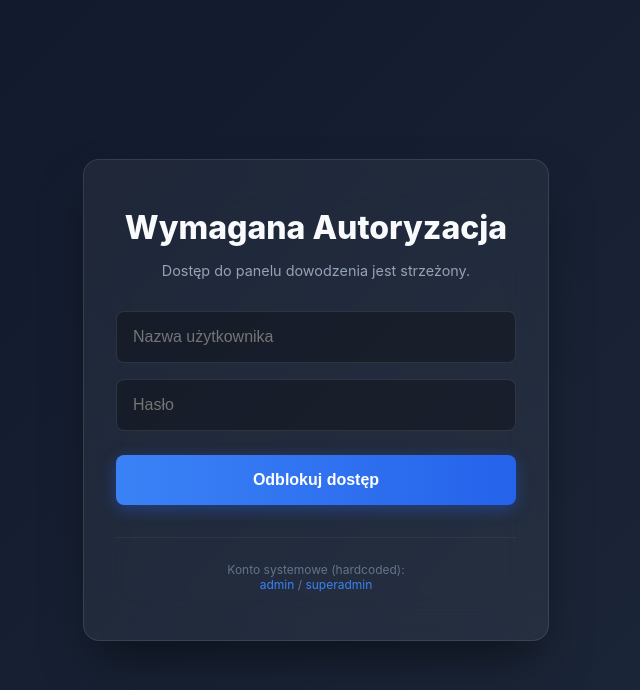
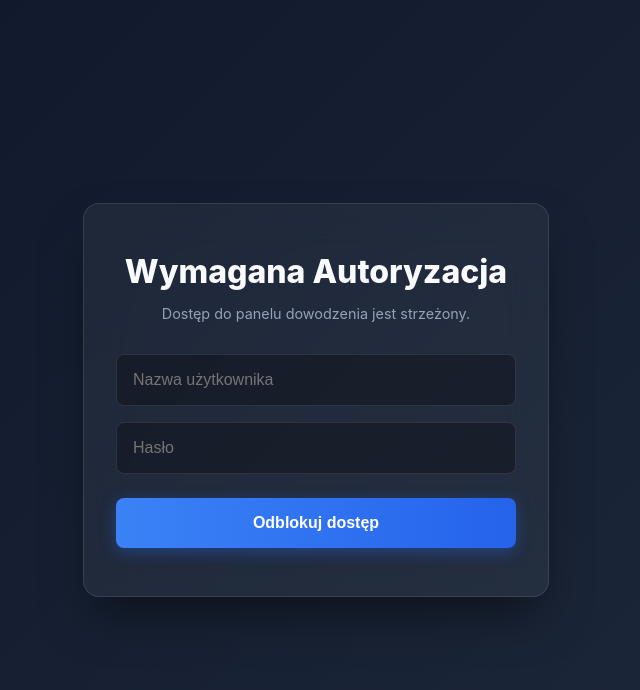
Before and after one commit to icojajo/TEST, a Next.js app: page /login in a window 1280 px wide. Shown: the top 690 px of the page, without its empty margins (324-964 px from the left). Built offline with nearby package versions, Linux system fonts and the light colour scheme.

Commit message:
Add files via upload

```diff
--- a/app/login/page.tsx
+++ b/app/login/page.tsx
@@ -92,12 +92,6 @@ export default function LoginPage() {
           </button>
         </form>
 
-        <div style={{ marginTop: "2rem", paddingTop: "1.5rem", borderTop: "1px solid rgba(255,255,255,0.05)" }}>
-          <p style={{ color: "#64748b", fontSize: "0.75rem", margin: 0 }}>
-            Konto systemowe (hardcoded):<br/>
-            <span style={{ color: "#3b82f6" }}>admin</span> / <span style={{ color: "#3b82f6" }}>superadmin</span>
-          </p>
-        </div>
       </div>
     </div>
   );
```
